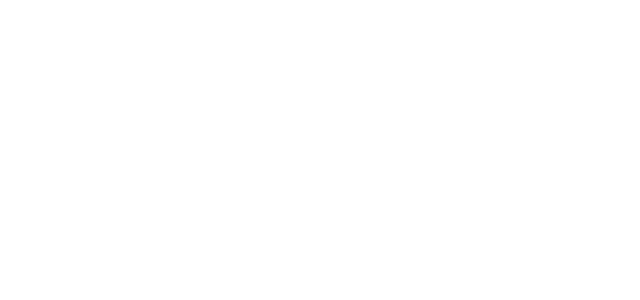
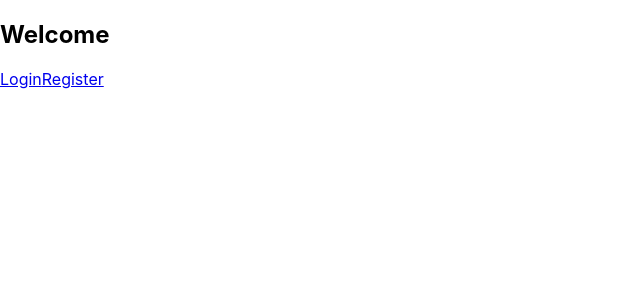
Before and after one commit to PaulaTortato/Blitz, a React (Create React App) app in the folder frontend/: page / in a window 1280 px wide. Shown: the top 300 px of the page, without its empty margins (0-640 px from the left). Built offline with nearby package versions, Linux system fonts and the light colour scheme.

Commit message:
feat: home criado

```diff
--- a/frontend/src/App.jsx
+++ b/frontend/src/App.jsx
@@ -1,6 +1,7 @@
 import React from 'react';
 import { BrowserRouter as Router, Routes, Route } from 'react-router-dom';
 import LoginContextProvider from './contexts/loginContext';
+import Home from './pages/home';
 import Login from './pages/login';
 import Register from './pages/register';
 import Tasks from './pages/tasks';
@@ -10,7 +11,7 @@
     <LoginContextProvider>
       <Router>
         <Routes>
-          <Route exact path="/" />
+          <Route exact path="/" element={<Home />} />
           <Route exact path="/login" element={<Login />} />
           <Route exact path="/register" element={<Register />} />
           <Route exact path="/tasks" element={<Tasks />} />
--- /dev/null
+++ b/frontend/src/pages/home.jsx
@@ -0,0 +1,18 @@
+import React from 'react';
+import { Link } from 'react-router-dom';
+
+function Home() {
+  return (
+    <section>
+      <h1>Welcome</h1>
+      <Link to="/login">
+        Login
+      </Link>
+      <Link to="/register">
+        Register
+      </Link>
+    </section>
+  );
+}
+
+export default Home;
--- a/frontend/src/pages/tasks.jsx
+++ b/frontend/src/pages/tasks.jsx
@@ -2,7 +2,9 @@
 
 function Tasks() {
   return (
-    <section />
+    <section>
+      <h1>Tasks</h1>
+    </section>
   );
 }
 
```
